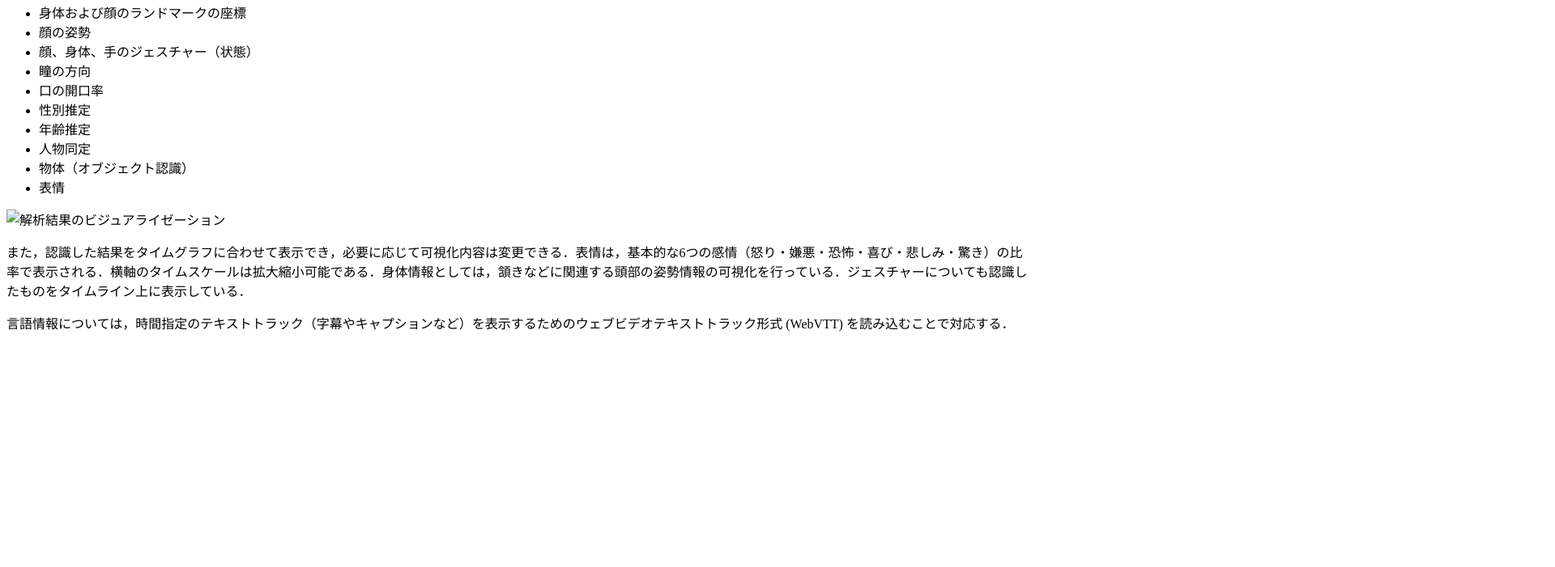
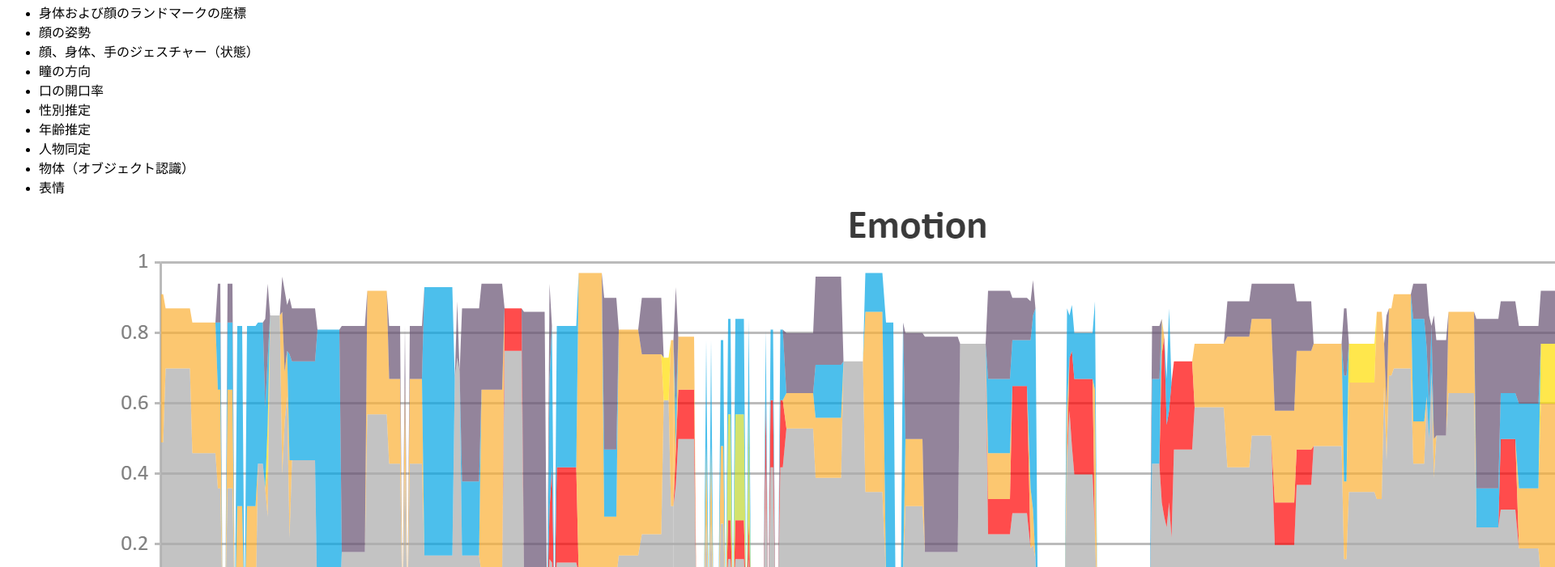
Before and after one commit to t0tanikawa/syosa, a plain HTML site: page index.html in a window 1280 px wide. Shown: the part 399-1100 px from the top of the page at 81% size, 1920 px wide, since content can reach past the window. Before the commit the page ends 826 px from the top, so only its background shows below. Drawn offline with Linux system fonts and the light colour scheme.

Commit message:
Update index.html

```diff
--- a/index.html
+++ b/index.html
@@ -25,7 +25,7 @@
     <li>物体（オブジェクト認識）</li>
     <li>表情</li>
 </ul>
-<img src="syosa-visualization.jpg" alt="解析結果のビジュアライゼーション">
+<img src="syosa-visualization.png" alt="解析結果のビジュアライゼーション">
 
 <p>
     また，認識した結果をタイムグラフに合わせて表示でき，必要に応じて可視化内容は変更できる．表情は，基本的な6つの感情（怒り・嫌悪・恐怖・喜び・悲しみ・驚き）の比率で表示される．横軸のタイムスケールは拡大縮小可能である．身体情報としては，頷きなどに関連する頭部の姿勢情報の可視化を行っている．ジェスチャーについても認識したものをタイムライン上に表示している．
```
